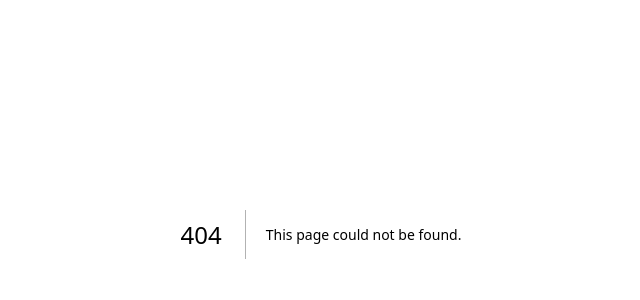
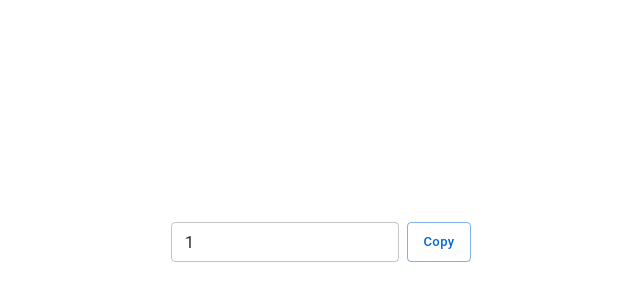
Before and after one commit to ilaumjd/pendecc-web, a Next.js app: page /success/1 in a window 1280 px wide. Before the commit this address had no page. Shown: the part 166-466 px from the top of the page, without its empty margins (319-959 px from the left). Built offline with nearby package versions, Linux system fonts and the light colour scheme.

Commit message:
add _home and success

```diff
--- a/src/app/page.js
+++ b/src/app/page.js
@@ -1,9 +1,9 @@
 "use client";
 import { ThemeProvider } from "@emotion/react";
-import HomeScreen from "../screens/home-screen";
+import HomeScreen from "./_home";
 import { theme } from "./theme";
 
-export default function Home() {
+export default function HomePage() {
   return (
     <ThemeProvider theme={theme}>
       <HomeScreen />
--- /dev/null
+++ b/src/app/success/[short_url]/page.js
@@ -0,0 +1,69 @@
+"use client";
+import { ThemeProvider } from "@emotion/react";
+import { theme } from "../../theme";
+import { Box, Button, TextField } from "@mui/material";
+import { use } from "react";
+
+export default function SuccessPage({ params }) {
+  const unwrappedParams = use(params);
+  const shortUrl = unwrappedParams.short_url;
+
+  return (
+    <ThemeProvider theme={theme}>
+      <Box sx={styles.box}>
+        <Box sx={styles.shortUrlBox}>
+          <TextField
+            value={shortUrl}
+            variant="outlined"
+            size="small"
+            inputProps={{
+              readOnly: true,
+            }}
+            fullWidth
+          />
+          <Button
+            variant="outlined"
+            size="small"
+            onClick={() => navigator.clipboard.writeText(shortUrl)}
+          >
+            Copy
+          </Button>
+        </Box>
+      </Box>
+    </ThemeProvider>
+  );
+}
+
+const styles = {
+  box: {
+    bgcolor: "background.default",
+    minHeight: "100vh",
+    display: "flex",
+    flexDirection: "column",
+    alignItems: "center",
+    justifyContent: "center",
+    padding: 2,
+  },
+  title: {
+    fontSize: "2.5rem",
+    color: "text.primary",
+    fontWeight: 600,
+  },
+  urlTextField: {
+    maxWidth: 300,
+    mt: 4,
+  },
+  customLinkCheckbox: {},
+  submitButton: {
+    mt: 2,
+  },
+  shortUrlBox: {
+    display: "flex",
+    alignItems: "top",
+    gap: 1,
+    mt: 2,
+    width: "100%",
+    maxWidth: 300,
+    height: 40,
+  },
+};
```
Also changed, not shown: src/screens/success-screen/hook.js (added, +35 -0 lines), src/screens/success-screen/index.js (added, +104 -0 lines), src/app/_home/hook.js (renamed from src/screens/home-screen/hook.js), src/app/_home/index.js (renamed from src/screens/home-screen/index.js).
